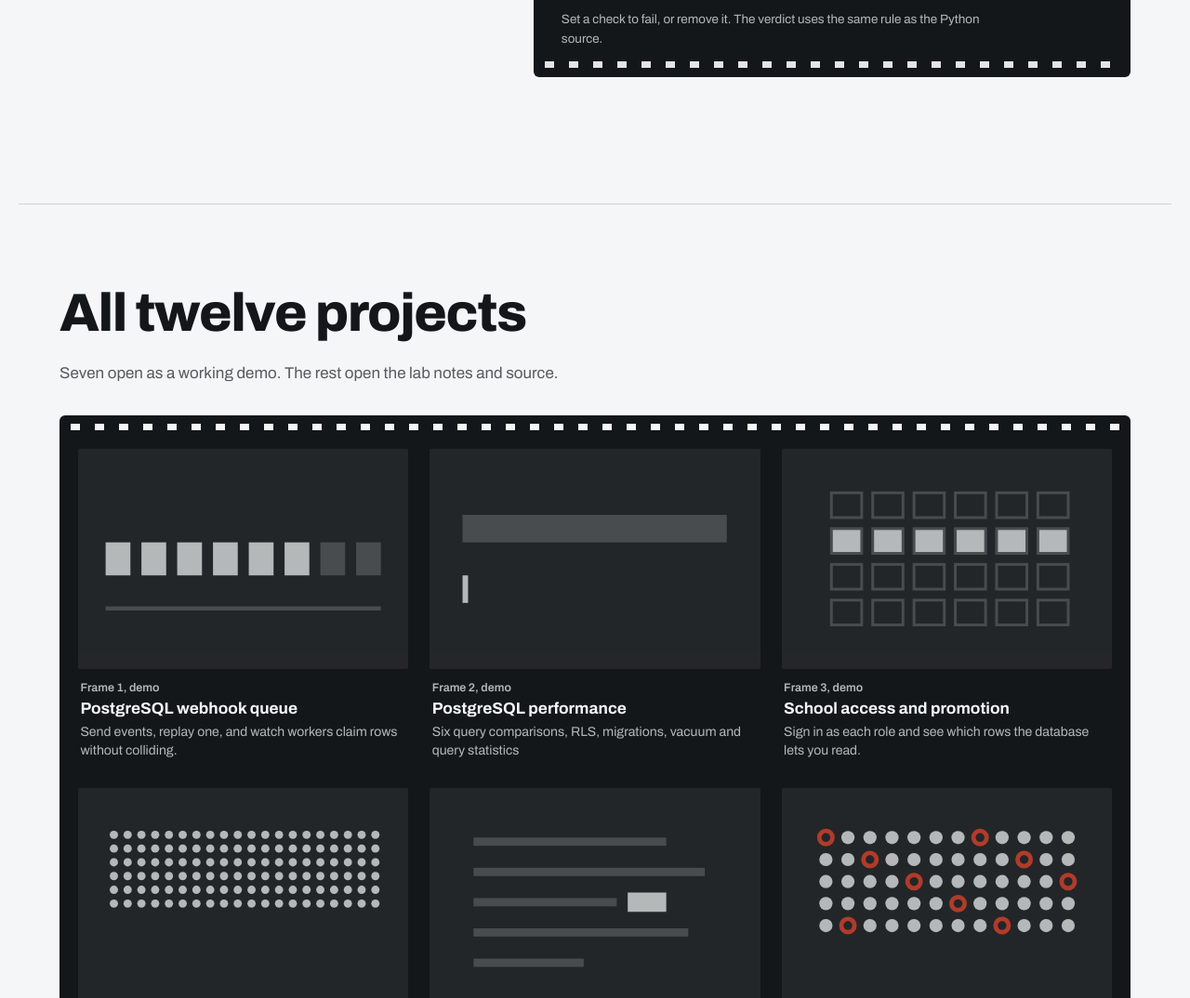
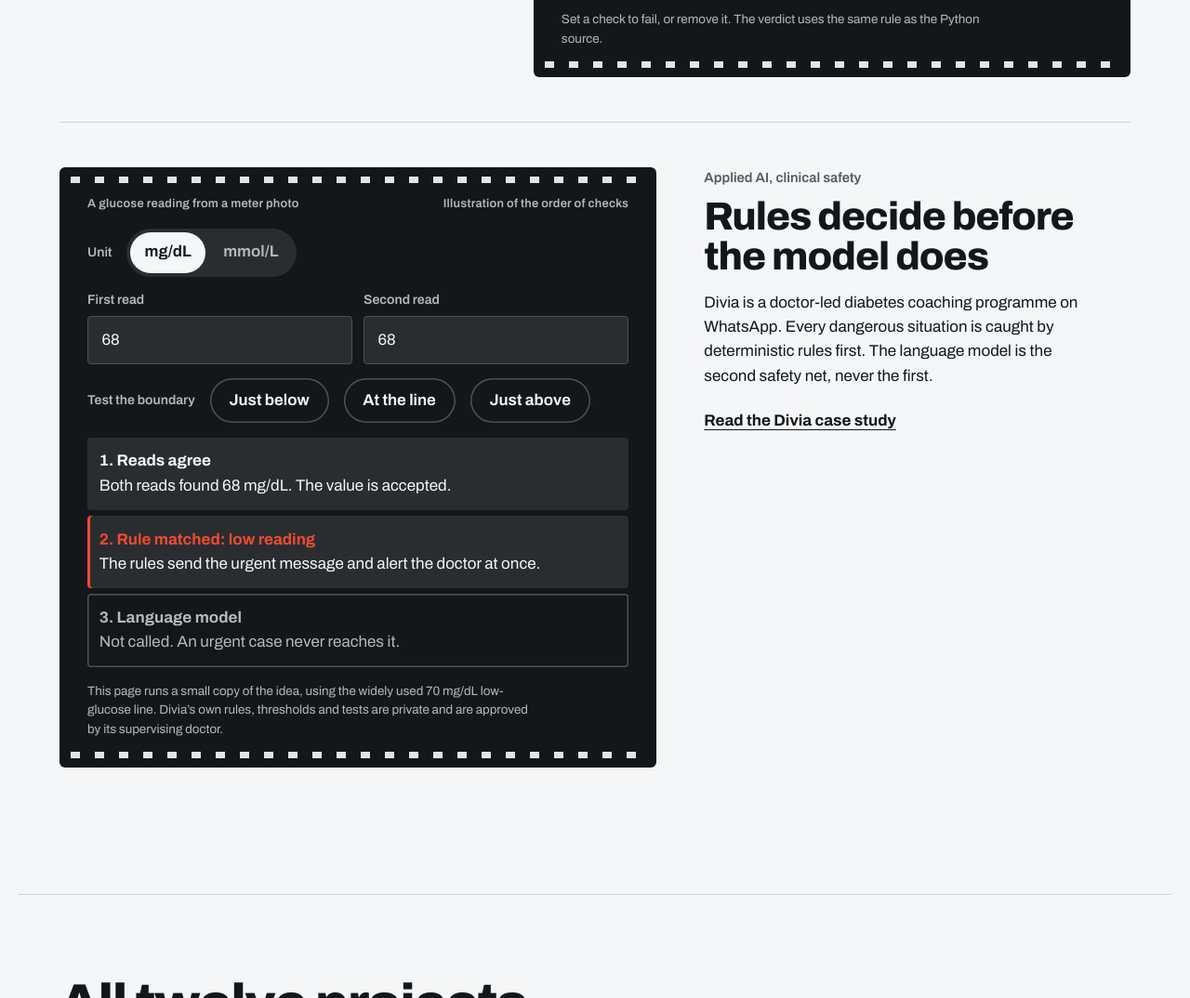
Before and after one commit to muiizz/engineering-portfolio, a plain HTML site: page index.html in a window 1280 px wide. Shown: the part 2508-3582 px from the top of the page at 93% size. Drawn offline with Linux system fonts and the light colour scheme; a web font is replaced by a local one.

Commit message:
Add Divia case study with an order-of-checks demo
Co-Authored-By: Claude Fable 5.2 <noreply@anthropic.com>
Claude-Session: https://claude.ai/code/session_01DifsJm5nzxchWHuFNSvtE2

```diff
--- a/index.html
+++ b/index.html
@@ -70,6 +70,18 @@
           <p>The gate requires tests, lint and security to be present and marked pass. A missing or failing check blocks the release.</p>
         </div>
       </article>
+
+      <article class="take flip">
+        <div class="take-story">
+          <p class="kind">Applied AI, clinical safety</p>
+          <h3>Rules decide before the model does</h3>
+          <p>Divia is a doctor-led diabetes coaching programme on WhatsApp. Every dangerous situation is caught by deterministic rules first. The language model is the second safety net, never the first.</p>
+          <a class="more" href="divia.html">Read the Divia case study</a>
+        </div>
+        <div class="frame" style="view-transition-name:demo-divia" data-demo="ladder">
+          <p>Two independent reads of a meter photo must agree before a value is accepted. A low value is escalated by rules at once and never reaches the model.</p>
+        </div>
+      </article>
     </section>
 
     <section class="band wrap" id="projects" aria-labelledby="projects-title">
--- a/site.js
+++ b/site.js
@@ -539,7 +539,44 @@
     paint();
   }
 
-  const DEMOS = { takes, scan, gate, proofs, router, grader, fold, queue, roles };
+  /* ---------- Ladder: the order of checks described on the Divia page ---------- */
+  function ladder(root) {
+    root.textContent = '';
+    let unit = 'mg/dL';
+    const LOW = 70; // mg/dL, the widely used low-glucose line
+    const a = el('input', { type: 'text', inputmode: 'decimal', id: 'read-a', value: '68' });
+    const b = el('input', { type: 'text', inputmode: 'decimal', id: 'read-b', value: '68' });
+    const rows = el('div', { class: 'rows', 'aria-live': 'polite' });
+    const step = (title, text, state) => el('div', { class: 'rowline step ' + state }, el('div', {}, el('b', { class: state === 'stop' ? 'is-red' : '', text: title }), el('div', { text })));
+    const run = () => {
+      const x = parseFloat(a.value), y = parseFloat(b.value);
+      const out = [];
+      if (!isFinite(x) || !isFinite(y)) out.push(step('Waiting for two reads', 'Enter the value each read found on the meter photo.', 'idle'));
+      else if (x !== y) {
+        out.push(step('1. Reads differ', `One read found ${x}, the other ${y}. The value is not accepted and the patient is asked to send the photo again.`, 'stop'));
+        out.push(step('2. Rules', 'Not reached.', 'off'), step('3. Language model', 'Not called.', 'off'));
+      } else {
+        const mg = unit === 'mg/dL' ? x : x * 18;
+        out.push(step('1. Reads agree', `Both reads found ${x} ${unit}. The value is accepted.`, 'ok'));
+        if (mg < LOW) out.push(step('2. Rule matched: low reading', 'The rules send the urgent message and alert the doctor at once.', 'stop'), step('3. Language model', 'Not called. An urgent case never reaches it.', 'off'));
+        else out.push(step('2. Rules', 'No urgent rule matched.', 'ok'), step('3. Language model', 'Called to write the coaching reply, which is then checked before sending.', 'ok'));
+      }
+      rows.replaceChildren(...out);
+    };
+    const preset = (label, mg, mmol) => el('button', { type: 'button', class: 'btn ghost', text: label, onclick: () => { a.value = b.value = String(unit === 'mg/dL' ? mg : mmol); run(); } });
+    [a, b].forEach((i) => i.addEventListener('input', run));
+    root.append(edge('A glucose reading from a meter photo', 'Illustration of the order of checks'),
+      el('div', { class: 'row' }, el('span', { class: 'lab', text: 'Unit' }), seg('Unit', [['mg/dL', 'mg/dL'], ['mmol/L', 'mmol/L']], unit, (v) => { unit = v; a.value = b.value = v === 'mg/dL' ? '68' : '3.8'; run(); })),
+      el('div', { class: 'pair' },
+        el('div', { class: 'field' }, el('label', { for: 'read-a', text: 'First read' }), a),
+        el('div', { class: 'field' }, el('label', { for: 'read-b', text: 'Second read' }), b)),
+      el('div', { class: 'row' }, el('span', { class: 'lab', text: 'Test the boundary' }), preset('Just below', 69, 3.8), preset('At the line', 70, 3.9), preset('Just above', 71, 4.0)),
+      rows,
+      el('p', { class: 'note', text: 'This page runs a small copy of the idea, using the widely used 70 mg/dL low-glucose line. Divia’s own rules, thresholds and tests are private and are approved by its supervising doctor.' }));
+    run();
+  }
+
+  const DEMOS = { takes, scan, gate, proofs, router, grader, fold, queue, roles, ladder };
   document.querySelectorAll('[data-demo]').forEach((n) => {
     try { DEMOS[n.dataset.demo]?.(n, n.dataset.mode === 'full'); } catch (e) { console.error(e); }
   });
--- a/style.css
+++ b/style.css
@@ -184,6 +184,11 @@ button, input, textarea { font: inherit; color: inherit; }
 .rowline.hidden { background: none; box-shadow: inset 0 0 0 1.5px var(--ink-3); color: var(--paper-dim); grid-template-columns: 1fr; font-size: .9rem; }
 .rowline .btn { min-height: 44px; padding: 0 1rem; }
 
+.rowline.step { grid-template-columns: minmax(0, 1fr); align-items: start; padding: .8rem; }
+.rowline.step.off { background: none; box-shadow: inset 0 0 0 1.5px var(--ink-3); color: var(--paper-dim); }
+.rowline.step.stop { box-shadow: inset 3px 0 0 var(--accent); }
+.pair { display: grid; grid-template-columns: repeat(2, minmax(0, 1fr)); gap: 12px; }
+
 /* Notes and background */
 .notes { display: grid; grid-template-columns: repeat(3, minmax(0, 1fr)); gap: 1.6rem clamp(1.4rem, 4vw, 3rem); margin: 0; }
 .notes dt { font-weight: 750; font-size: 1.1rem; letter-spacing: -.01em; margin-bottom: .3rem; }
```
Also changed, not shown: divia.html (added, +64 -0 lines).
